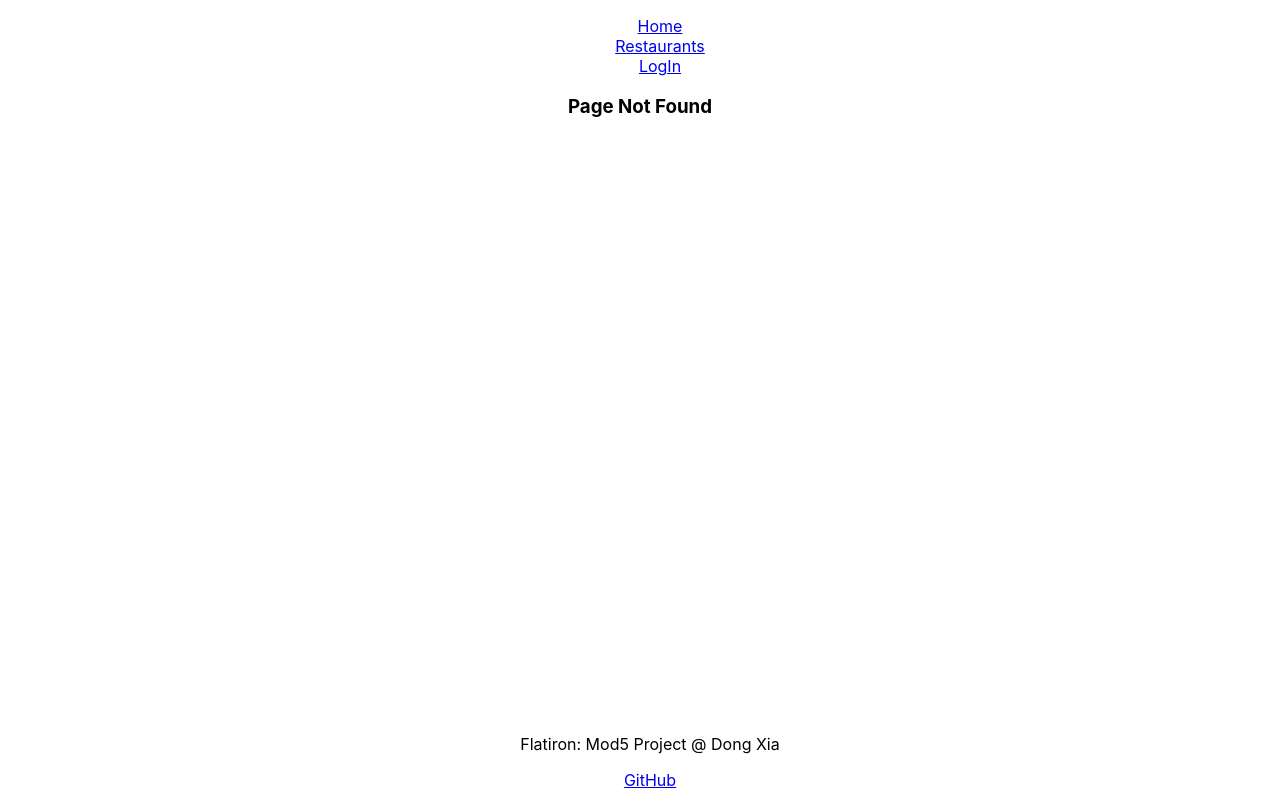
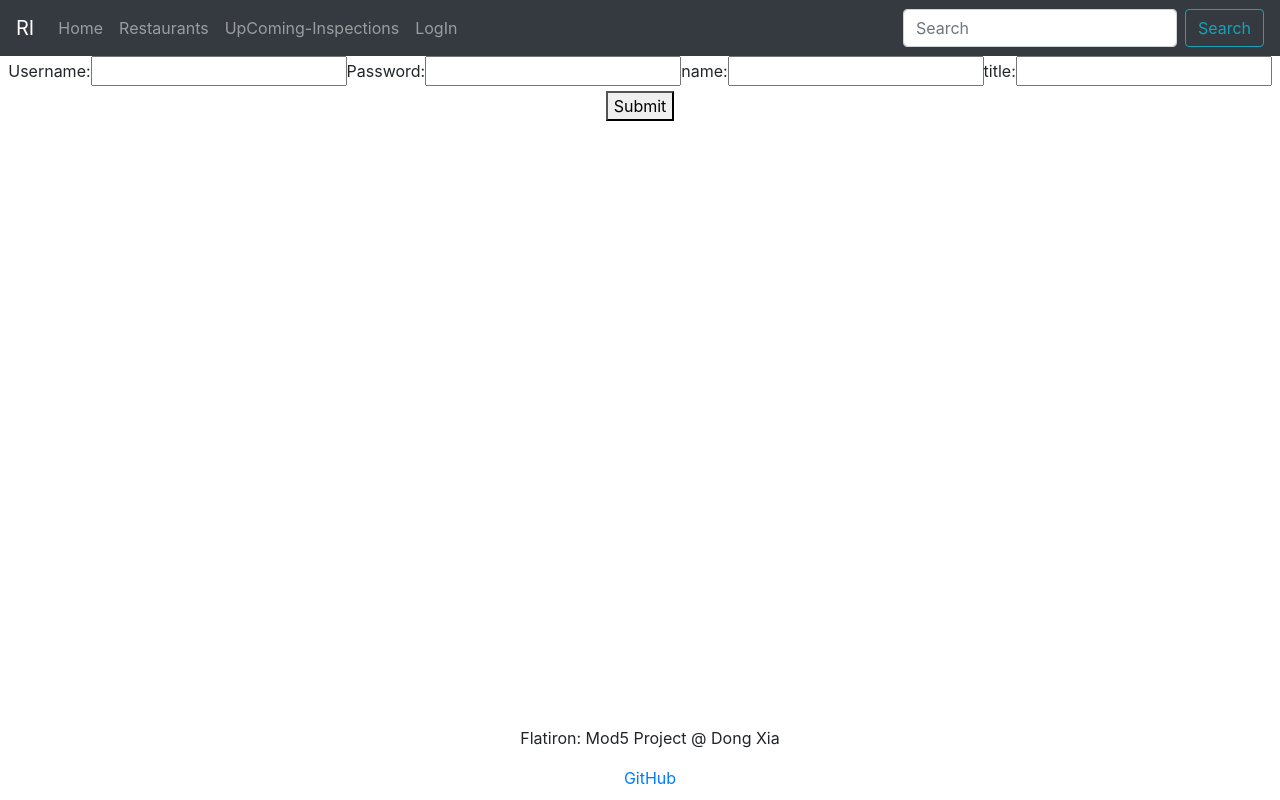
Before and after one commit to Dong-Yi-Xia/mod5_project_frontend_inspection, a React (Create React App) app: page /register in a window 1280 px wide. Before the commit this address had no page. Built offline with nearby package versions, Linux system fonts and the light colour scheme.

Commit message:
add register form

```diff
--- a/package.json
+++ b/package.json
@@ -7,8 +7,10 @@
     "@testing-library/jest-dom": "^5.11.4",
     "@testing-library/react": "^11.1.0",
     "@testing-library/user-event": "^12.1.10",
+    "bootstrap": "^4.5.3",
     "dotenv": "^8.2.0",
     "react": "^17.0.1",
+    "react-bootstrap": "^1.4.0",
     "react-dom": "^17.0.1",
     "react-redux": "^7.2.2",
     "react-router-dom": "^5.2.0",
--- a/src/App.js
+++ b/src/App.js
@@ -4,8 +4,9 @@ import { Switch, Route } from 'react-router-dom'
 import { connect } from 'react-redux'
 
 import StorePages  from './RestaurantComponent/StorePages'
-import NavBar from './Main/NavBar'
+import NavBarr from './Main/NavBarr'
 import LoginForm from './LogInComponent/LoginForm'
+import RegisterForm from './LogInComponent/RegisterForm'
 import HomePage from './Home/HomePage'
 import NotFound from './Main/NotFound';
 import Footer from './Main/Footer'
@@ -13,6 +14,7 @@ import Footer from './Main/Footer'
 
 
 class App extends React.Component {
+
 
 
   componentDidMount(){
@@ -39,13 +41,14 @@ class App extends React.Component {
       <div className="App">
 
         <header>
-          <NavBar/>
+          <NavBarr/>
         </header>
 
         <main>
           <Switch>
             <Route  path="/" exact component={HomePage} />
             <Route  path="/login" exact component={LoginForm} />
+            <Route  path="/register" exact component={RegisterForm} />
             <Route  path="/restaurants" exact component={StorePages} />
             <Route  component={NotFound} />
           </Switch>
@@ -62,6 +65,9 @@ class App extends React.Component {
 
 let mapStateToProps = (state) => {
    console.log(state)
+   return {
+     name: state.user.user.name
+   }
 }
 
 
--- a/src/Home/HomePage.js
+++ b/src/Home/HomePage.js
@@ -1,13 +1,23 @@
 import React from 'react'
+import { connect } from 'react-redux'
 
 class HomePage extends React.Component {
     render(){
         return(
             <div>
-Home
+                <h1>Restaurant Inspection</h1>
+                <p>Welcome {this.props.name}</p>
             </div>
         )
     }
 }
 
-export default HomePage
+
+let mapStateToProps = (state) => {
+    return {
+      name: state.user.user.name
+    }
+ }
+
+
+export default connect(mapStateToProps)(HomePage)
--- a/src/LogInComponent/LoginForm.js
+++ b/src/LogInComponent/LoginForm.js
@@ -1,5 +1,6 @@
 import React from 'react'
 import { connect } from 'react-redux'
+import { Link } from 'react-router-dom'
 
 class LoginForm extends React.Component{
 
@@ -30,8 +31,9 @@ class LoginForm extends React.Component{
         .then(r => r.json())
         .then(resp => {
            if(resp.error){
+               alert(resp.error)
                this.setState({
-                   error_message: resp.error,
+                //    error_message: resp.error,
                    username: "",
                    password: "",
                })
@@ -47,6 +49,7 @@ class LoginForm extends React.Component{
     render(){
         return(
             <div>
+
                  <form onSubmit={this.handleSubmit}>
                     <label htmlFor="username">Username:</label>
                     <input type="text" id="username" name="username"
@@ -63,6 +66,9 @@ class LoginForm extends React.Component{
 
                     <input type="submit" value="Login"/>
                 </form>
+
+                <label htmlFor="Register">Don't have an account?</label>
+                <Link to="/register"> <button>Register Now</button> </Link>
             </div>
         )
     }
--- /dev/null
+++ b/src/LogInComponent/RegisterForm.js
@@ -0,0 +1,105 @@
+import React from 'react'
+import { connect } from 'react-redux'
+
+
+class RegisterForm extends React.Component{
+
+    state = {
+        username: "",
+        password: "",
+        name: "",
+        title: "",
+    }
+
+
+    handleChange = (evt) => {
+        this.setState({
+            [evt.target.name] : evt.target.value
+        })
+    }
+
+
+    handleSubmit = (evt) => {
+        evt.preventDefault()
+        fetch('/users', {
+            method: "POST",
+            headers: {
+                "Content-Type": "Application/json"
+            },
+            body: JSON.stringify({
+                username: this.state.username,
+                password: this.state.password,
+                name: this.state.name,
+                title: this.state.title,
+            })
+        })
+        .then(r => r.json())
+        .then(createdUser => {
+            if(createdUser.error){
+                alert(createdUser.error)
+                this.setState({
+                    username: "",
+                    password: "",
+                    name: "",
+                    title: "",
+                })
+            } else{
+                this.props.setNewUser(createdUser)
+                localStorage.token = createdUser.token
+                this.props.history.push("/")
+            }
+        })
+    }
+
+
+    render(){
+        return(
+            <div>
+                <form onSubmit={this.handleSubmit}>
+                    <label htmlFor="username">Username:</label>
+                    <input type="text" id="username" name="username"
+                        onChange={this.handleChange}
+                        value={this.state.username}
+                        />
+
+                    <label htmlFor="password">Password:</label>
+                    <input type="password" id="password" name="password"
+                        onChange={this.handleChange}
+                        value={this.state.password}
+                    />
+
+                    <label htmlFor="name">name:</label>
+                    <input type="text" id="name" name="name"
+                        onChange={this.handleChange}
+                        value={this.state.name}
+                    />
+
+                    <label htmlFor="title">title:</label>
+                    <input type="text" id="title" name="title"
+                        onChange={this.handleChange}
+                        value={this.state.title}
+                    />
+
+                    <button onSubmit={this.handleSubmit} type="submit"> Submit </button>
+                </form>
+
+
+            </div>
+        )
+    }
+}
+
+let setNewUser = (newUser) => {
+    return {
+        type: "SET_NEW_USER",
+        payload: newUser
+    }
+}
+
+let mapDispatchToProps = {
+    setNewUser:setNewUser
+}
+
+
+
+export default connect(null, mapDispatchToProps)(RegisterForm)
--- a/src/Main/NavBar.js
+++ /dev/null
@@ -1,50 +0,0 @@
-import React from 'react'
-import { Link } from 'react-router-dom'
-import { connect } from 'react-redux'
-
-class NavBar extends React.Component{
-
-
-
-    handleLogout= (evt) => {
-        this.props.setUserLogout()
-        localStorage.clear()
-    }
-
-    render(){
-        return(
-            <ul className="navBar">
-                <li><Link to="/"> Home  </Link></li>
-                <li><Link to="/restaurants"> Restaurants  </Link></li>
-
-
-                {this.props.token ?
-                <li><Link onClick={this.handleLogout} to="login"> LogOut </Link></li> :
-                <li><Link to="/login"> LogIn  </Link></li>}
-
-
-            </ul>
-
-        )
-    }
-}
-
-let mstp = state => {
-    return{
-        token: state.user.token
-    }
-}
-
-let setUserLogout = () => {
-    return{
-        type: "SET_USER_LOGOUT",
-        payload: {user: "", token: ""}
-    }
-}
-
-let mapDispatchToProps = {
-    setUserLogout: setUserLogout
-}
-
-
-export default connect(mstp,mapDispatchToProps)(NavBar)
--- /dev/null
+++ b/src/Main/NavBarr.js
@@ -0,0 +1,60 @@
+import React from 'react'
+import { connect } from 'react-redux'
+import Button from 'react-bootstrap/Button'
+import Form from 'react-bootstrap/Form'
+import FormControl from 'react-bootstrap/FormControl'
+import Navbar from 'react-bootstrap/Navbar'
+import Nav from 'react-bootstrap/Nav'
+
+class NavBarr extends React.Component{
+
+
+
+    handleLogout= (evt) => {
+        this.props.setUserLogout()
+        localStorage.clear()
+    }
+
+    render(){
+        return(
+            <Navbar bg="dark" variant="dark">
+                <Navbar.Brand href="/">RI</Navbar.Brand>
+                <Nav className="mr-auto">
+                    <Nav.Link href="/">Home</Nav.Link>
+                    <Nav.Link href="/restaurants">Restaurants</Nav.Link>
+                    <Nav.Link href="inspections">UpComing-Inspections</Nav.Link>
+
+                    {this.props.token ?
+                    <Nav.Link onClick={this.handleLogout} href="login"> LogOut </Nav.Link>:
+                    <Nav.Link href="/login"> LogIn  </Nav.Link>
+                    }
+
+                </Nav>
+                <Form inline>
+                    <FormControl type="text" placeholder="Search" className="mr-sm-2" />
+                    <Button variant="outline-info">Search</Button>
+                </Form>
+            </Navbar>
+        )
+    }
+}
+
+let mstp = state => {
+    return{
+        token: state.user.token
+    }
+}
+
+let setUserLogout = () => {
+    return{
+        type: "SET_USER_LOGOUT",
+        payload: {user: "", token: ""}
+    }
+}
+
+let mapDispatchToProps = {
+    setUserLogout: setUserLogout
+}
+
+
+export default connect(mstp,mapDispatchToProps)(NavBarr)
--- a/src/Reducers/userReducer.js
+++ b/src/Reducers/userReducer.js
@@ -6,7 +6,7 @@ let initialStateOfUser = {
   }
 
   let userReducer = (state = initialStateOfUser, action) => {
-      console.log(state)
+      console.log(action)
     switch(action.type){
       case "SET_USER_INFO":
       return{
@@ -22,6 +22,13 @@ let initialStateOfUser = {
           token: action.payload.token
         }
 
+      case "SET_NEW_USER":
+        return{
+          ...state,
+          user: action.payload.user,
+          token: action.payload.token
+        }
+
       default:
         return state
     }
--- a/src/index.js
+++ b/src/index.js
@@ -2,6 +2,7 @@ import React from 'react';
 import ReactDOM from 'react-dom';
 import './index.css';
 import App from './App';
+import 'bootstrap/dist/css/bootstrap.min.css';
 
 import { BrowserRouter } from 'react-router-dom'
 import { createStore, combineReducers } from 'redux'
```
Also changed, not shown: 1 other file (tests, documents, lock files or other folders).
